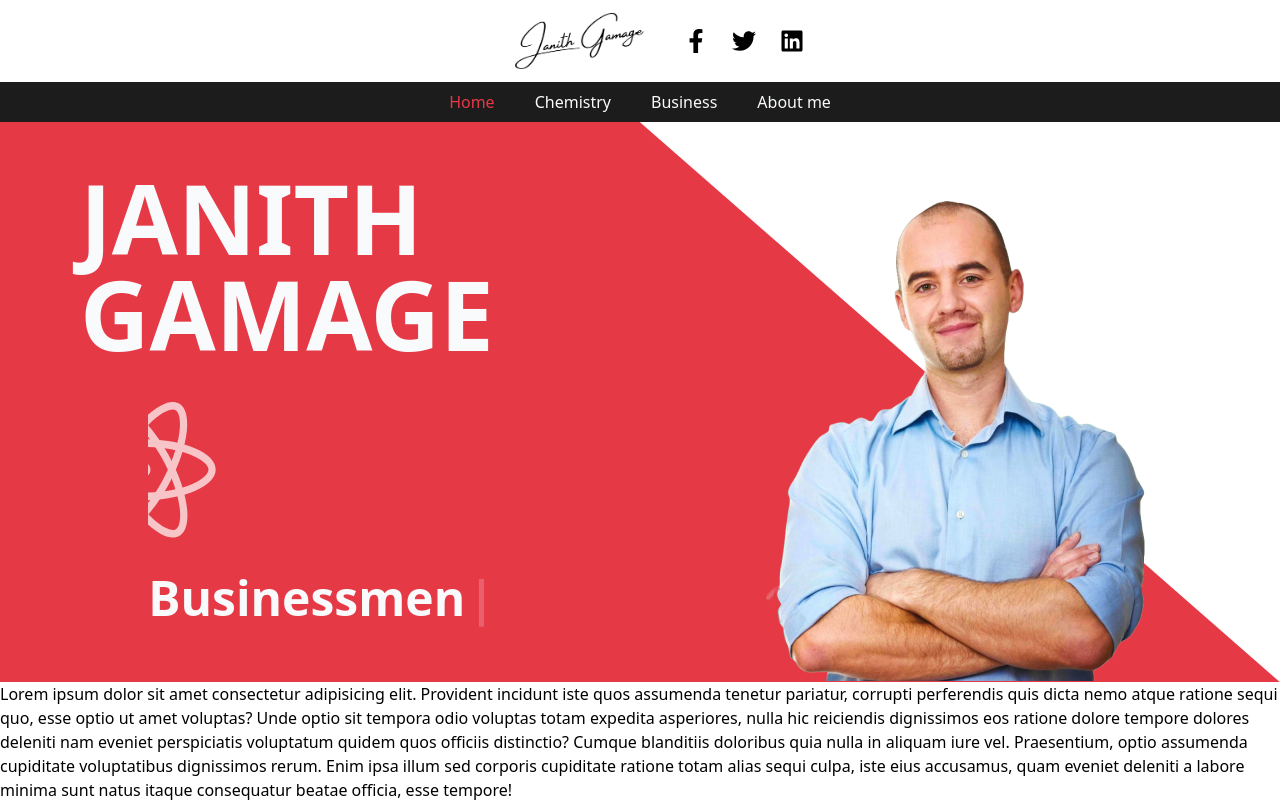
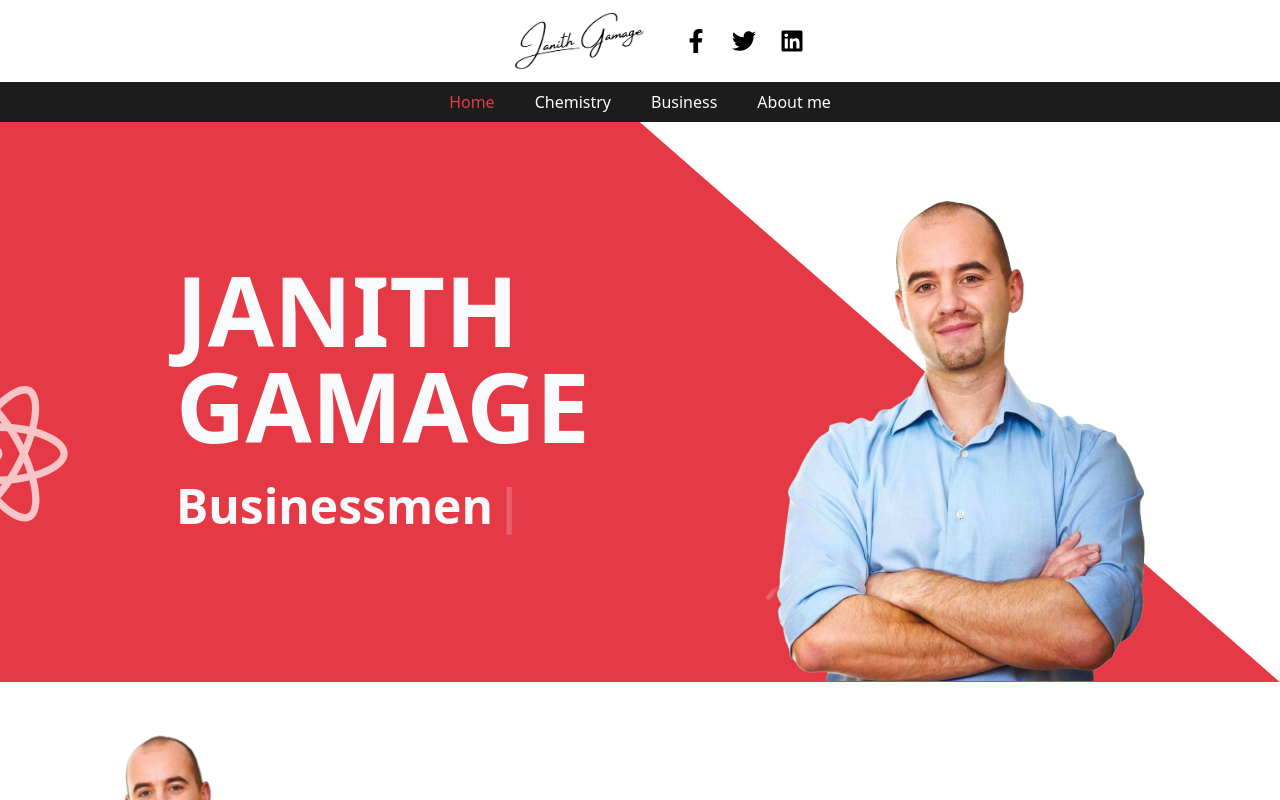
Before and after one commit to CodelyLabs/JanithGamage_Portfolio, a React (Vite) app: page / in a window 1280 px wide. Both pictures are taken after a click on the item "Home". Shown: the top 800 px of the page. Built offline with nearby package versions, Linux system fonts and the light colour scheme.

Commit message:
update the home page

```diff
--- a/src/component/Home.jsx
+++ b/src/component/Home.jsx
@@ -2,22 +2,19 @@ import { useState, useEffect } from 'react';
 import profile from '../assets/profile.png';
 import { Typewriter } from 'react-simple-typewriter';
 import sec2 from '../assets/un1.png';
-import chem from '../assets/recta.svg'
+import chem from '../assets/recta.svg';
 
 function Home() {
-
   return (
     <>
+      {/* Main Hero Section */}
       <div className="flex w-full h-[35rem]">
         {/* Red Half */}
-      <div className="w-2/4 h-full bg-[#E63946] flex justify-center items-center flex-col">
-
-        <p className="text-8xl text-slate-50 font-semibold ml-20">
+        <div className="w-2/4 h-full bg-[#E63946] flex justify-center items-start flex-col relative">
+          <p className="text-8xl text-slate-50 font-semibold ml-44">
             JANITH <span>GAMAGE</span>
           </p>
-        <div className="text-[3rem] text-slate-50 font-bold mt-4" >
-        <img src={chem} alt="" className=''/>
-
+          <div className="text-[3rem] text-slate-50 font-bold mt-4 ml-44">
             <Typewriter
               words={['Tuter', 'Businessmen', 'Human']}
               loop={0} // Number of loops; 0 for infinite
@@ -26,12 +23,15 @@ function Home() {
               typeSpeed={70}
               deleteSpeed={50}
               delaySpeed={1000}
-
             />
-
+          </div>
+          <img
+            src={chem}
+            alt=""
+            className="absolute top-60 left-0  object-contain"
+          />
         </div>
 
-      </div>
         {/* Triangle Shape with Image */}
         <div className="w-2/4 h-full relative flex justify-center items-center">
           {/* Background Triangle */}
@@ -46,15 +46,31 @@ function Home() {
           <img
             src={profile}
             alt="profilepic"
-          className="relative z-10 max-w-1[120%] max-h-[100%] object-contain mt-14"
+            className="relative z-10 max-w-[120%] max-h-[100%] object-contain mt-14"
           />
         </div>
+      </div>
 
-
-    </div>
-    <div className='h-screen'>
-        Lorem ipsum dolor sit amet consectetur adipisicing elit. Provident incidunt iste quos assumenda tenetur pariatur, corrupti perferendis quis dicta nemo atque ratione sequi quo, esse optio ut amet voluptas? Unde optio sit tempora odio voluptas totam expedita asperiores, nulla hic reiciendis dignissimos eos ratione dolore tempore dolores deleniti nam eveniet perspiciatis voluptatum quidem quos officiis distinctio? Cumque blanditiis doloribus quia nulla in aliquam iure vel. Praesentium, optio assumenda cupiditate voluptatibus dignissimos rerum. Enim ipsa illum sed corporis cupiditate ratione totam alias sequi culpa, iste eius accusamus, quam eveniet deleniti a labore minima sunt natus itaque consequatur beatae officia, esse tempore!
-        <img src={sec2} alt="" />
+      {/* Secondary Section */}
+      <div className="h-screen flex flex-row">
+        <img
+          src={sec2}
+          alt=""
+          className="w-2/4 h-[30rem] object-cover m-10"
+        />
+        <p className="text-base text-justify mt-44">
+          Lorem ipsum dolor sit amet consectetur adipisicing elit. Provident
+          incidunt iste quos assumenda tenetur pariatur, corrupti perferendis
+          quis dicta nemo atque ratione sequi quo, esse optio ut amet voluptas?
+          Unde optio sit tempora odio voluptas totam expedita asperiores, nulla
+          hic reiciendis dignissimos eos ratione dolore tempore dolores
+          deleniti nam eveniet perspiciatis voluptatum quidem quos officiis
+          distinctio? Cumque blanditiis doloribus quia nulla in aliquam iure
+          vel. Praesentium, optio assumenda cupiditate voluptatibus dignissimos
+          rerum. Enim ipsa illum sed corporis cupiditate ratione totam alias
+          sequi culpa, iste eius accusamus, quam eveniet deleniti a labore
+          minima sunt natus itaque consequatur beatae officia, esse tempore!
+        </p>
       </div>
     </>
   );
```
Lines whose indentation alone changed are shown as unchanged.
